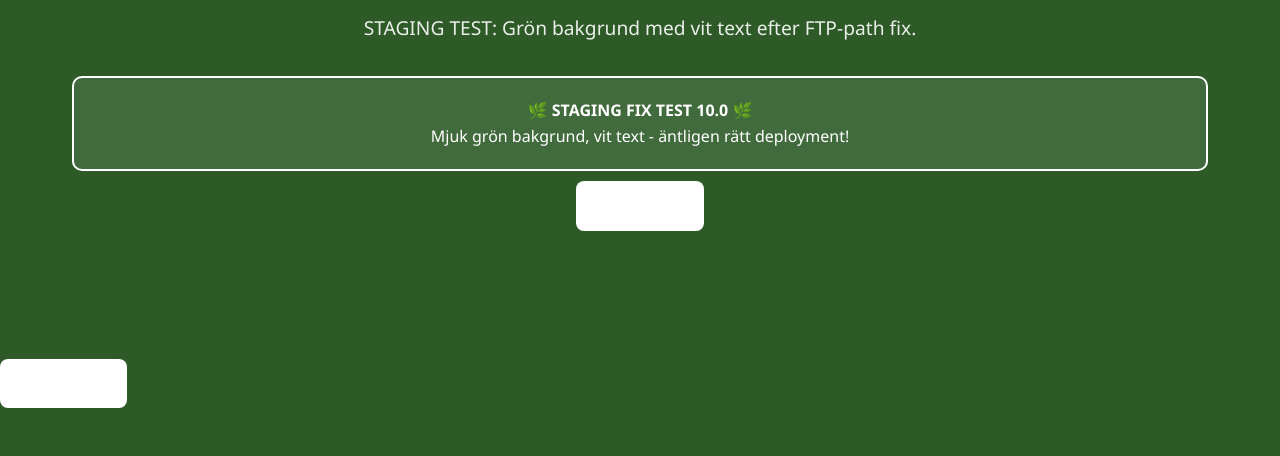
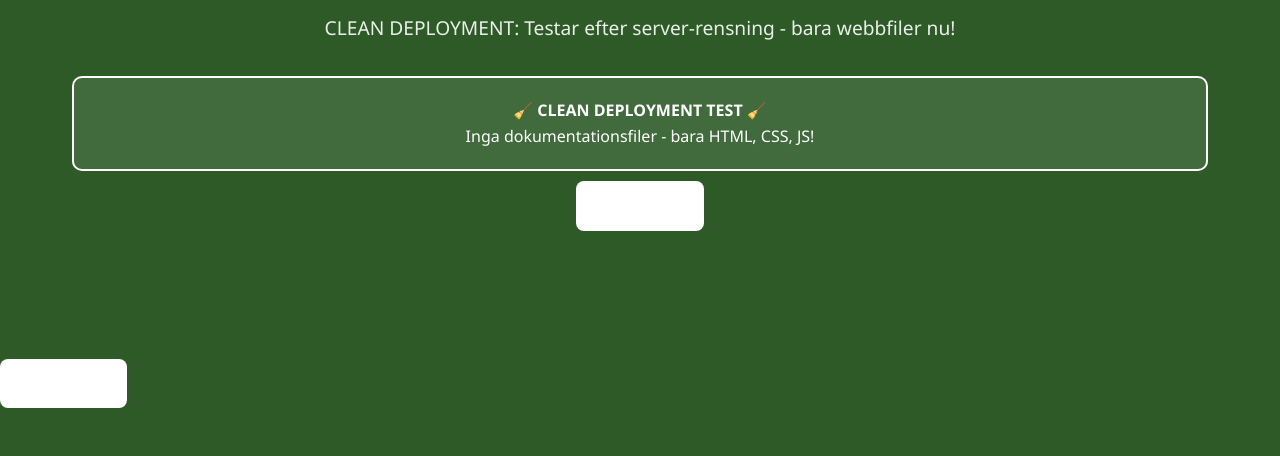
Before and after one commit to thesweetening/tabell-dev, a plain HTML site: page index.html in a window 1280 px wide. Shown: the part 344-800 px from the top of the page. Drawn offline with Linux system fonts and the light colour scheme.

Commit message:
CLEAN DEPLOYMENT TEST: Uppdaterad text för att testa deployment till rensad server

```diff
--- a/index.html
+++ b/index.html
@@ -5,7 +5,7 @@
     <meta name="viewport" content="width=device-width, initial-scale=1.0">
     <title>Tabell.top - Hem</title>
     <meta name="description" content="Tabell.top - Din webbplats för tabellhantering">
-    <link rel="stylesheet" href="css/style.css?v=10.0">
+    <link rel="stylesheet" href="css/style.css?v=11.0">
 </head>
 <body>
     <header>
@@ -32,10 +32,10 @@
                     <span style="font-size: 4rem;">🌟</span>
                 </div>
                 <h2>Nu skall det bli fint</h2>
-                <p>STAGING TEST: Grön bakgrund med vit text efter FTP-path fix.</p>
+                <p>CLEAN DEPLOYMENT: Testar efter server-rensning - bara webbfiler nu!</p>
                 <div style="background: rgba(255,255,255,0.1); color: #ffffff; padding: 20px; margin: 10px 0; border-radius: 10px; border: 2px solid #ffffff;">
-                    <strong>🌿 STAGING FIX TEST 10.0 🌿</strong><br>
-                    Mjuk grön bakgrund, vit text - äntligen rätt deployment!
+                    <strong>🧹 CLEAN DEPLOYMENT TEST 🧹</strong><br>
+                    Inga dokumentationsfiler - bara HTML, CSS, JS!
                 </div>
                 <a href="#features" class="btn btn-primary">Läs mer</a>
             </div>
```
